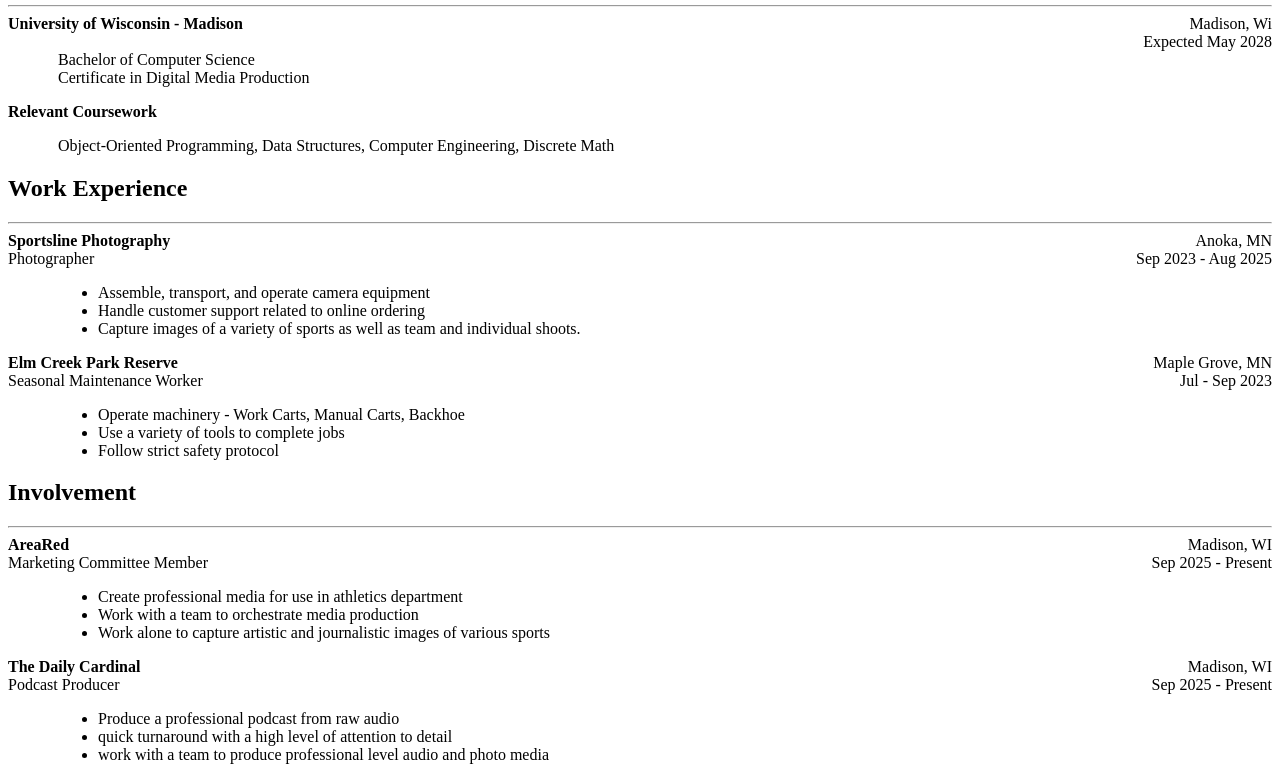
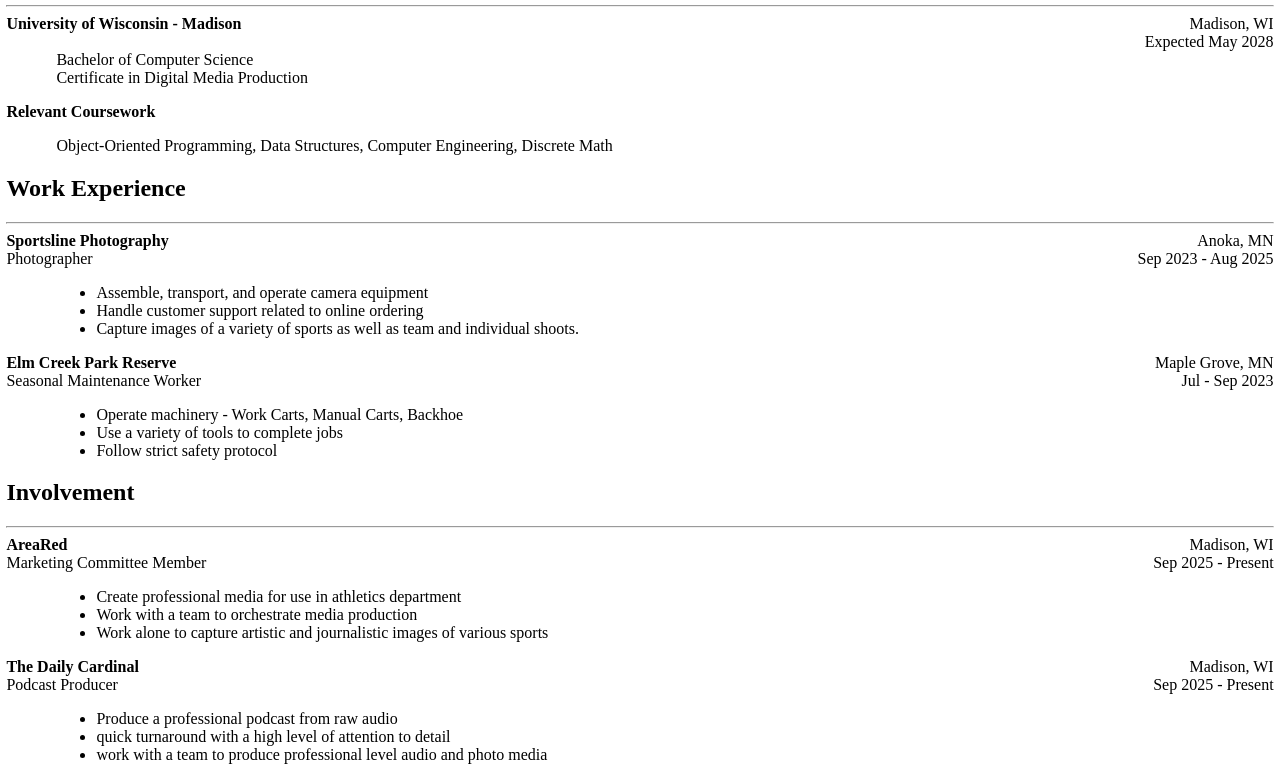
Before and after one commit to titus-matthew1/Resume, a plain HTML site: page index.html in a window 1280 px wide. Shown: the part 160-941 px from the top of the page. Drawn offline with Linux system fonts and the light colour scheme.

Commit message:
Fixed capitalization, added width and max width

```diff
--- a/index.html
+++ b/index.html
@@ -18,7 +18,7 @@
 
 			<div class="header-row">
 				<p><b>University of Wisconsin - Madison</b></p>
-				<p class="location-date">Madison, Wi<br> Expected May 2028</p>
+				<p class="location-date">Madison, WI<br> Expected May 2028</p>
 			</div>
 			<p class="degree-info">Bachelor of Computer Science<br>Certificate in Digital Media Production</p>
 
--- a/styles.css
+++ b/styles.css
@@ -1,3 +1,10 @@
+body{
+
+    width: 99%;
+    margin: 0 auto;
+    max-width: 2048px;
+}
+
 ul{
 	margin-left: 50px;
 }
```
